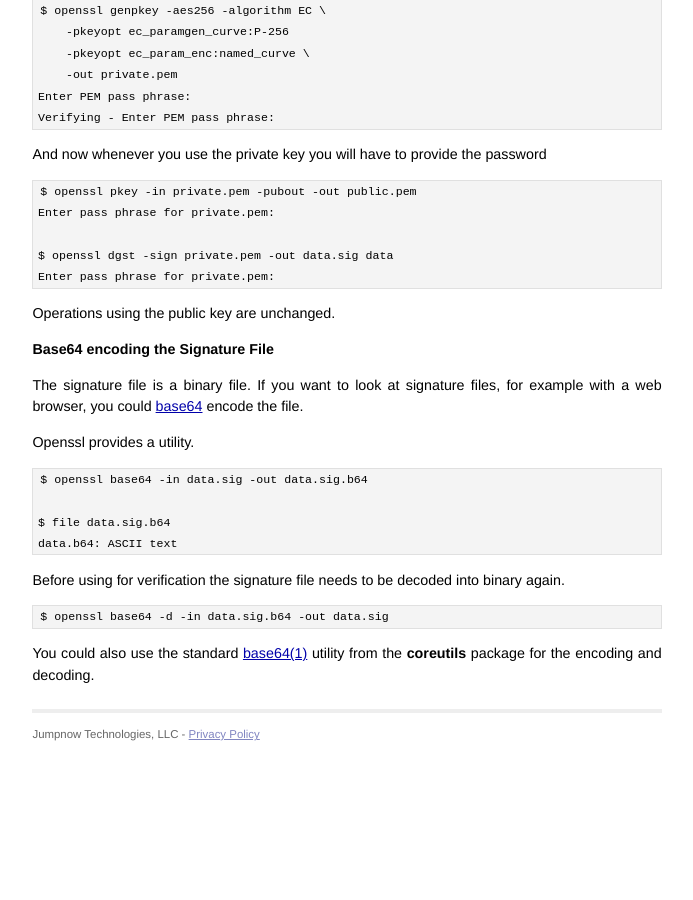
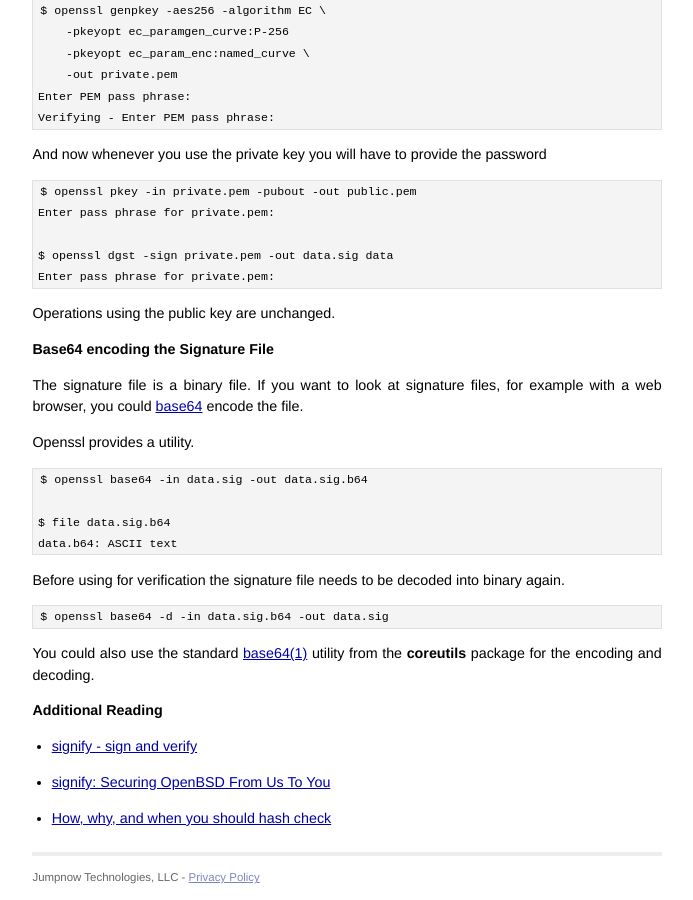
Before and after one commit to jumpnow/jumpnowtek-site, a Jekyll site: the page built from _posts/2018-12-08-Code-signing-with-openssl.md, in a window 1280 px wide and 900 px high, scrolled down 3743 px. Shown: the whole window, without its empty margins (293-986 px from the left). Built offline with Jekyll 4.4.1, drawn with Linux system fonts in a browser that asks for light colours; before the commit the page ends 4500 px from its top, so only the background shows below that; some of the changed text lies outside the part shown.

Commit message:
code signing: additional reading

```diff
--- a/_posts/2018-12-08-Code-signing-with-openssl.md
+++ b/_posts/2018-12-08-Code-signing-with-openssl.md
@@ -228,6 +228,15 @@ Before using for verification the signature file needs to be decoded into binary
 
 You could also use the standard [base64(1)][base64-man] utility from the **coreutils** package for the encoding and decoding.
 
+### Additional Reading
+
+* [signify - sign and verify][tedu-signify]
+
+* [signify: Securing OpenBSD From Us To You][bsdcan-signify]
+
+* [How, why, and when you should hash check][proprivacy-hash-check]
+
+
 [crypto-hash]: https://en.wikipedia.org/wiki/Cryptographic_hash_function
 [digital-sig]: https://en.wikipedia.org/wiki/Digital_signature
 [pub-key-crypto]: https://en.wikipedia.org/wiki/Public-key_cryptography
@@ -238,3 +247,6 @@ You could also use the standard [base64(1)][base64-man] utility from the **coreu
 [base64-man]: https://linux.die.net/man/1/base64
 [openssl-man]: https://linux.die.net/man/1/openssl
 [code-signing]: https://en.wikipedia.org/wiki/Code_signing
+[tedu-signify]: https://flak.tedunangst.com/post/signify
+[bsdcan-signify]: http://www.openbsd.org/papers/bsdcan-signify.html
+[proprivacy-hash-check]: https://proprivacy.com/guides/how-why-and-when-you-should-hash-check
```
Also changed, not shown: other parts of _posts/2018-12-08-Code-signing-with-openssl.md (+1 -1 lines).
